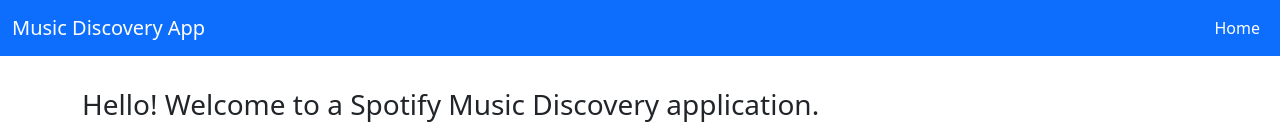
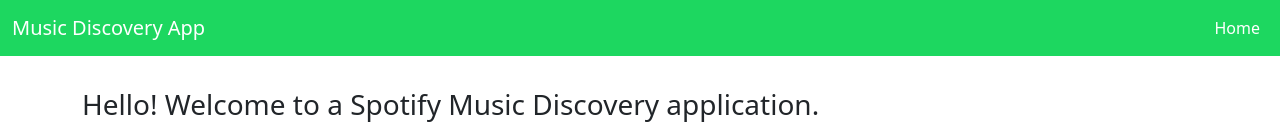
Before and after one commit to stsikata/music-recs, a Flask app: page / in a window 1280 px wide. Shown: the top 131 px of the page. Run offline with Flask 2, Linux system fonts and the light colour scheme.

Commit message:
Green Nav Bar

```diff
--- a/web_app/templates/bootstrap_layout.html
+++ b/web_app/templates/bootstrap_layout.html
@@ -40,7 +40,7 @@
       ('/', 'home', 'Home'),
     ] -%}
     {% set active_page = active_page|default('home') -%}
-    <nav class="navbar navbar-expand-lg navbar-dark bg-primary">
+    <nav class="navbar navbar-expand-lg navbar navbar-dark" style="background-color: #1dd760;">
         <div class="container-fluid">
             <a class="navbar-brand" href="/">Music Discovery App</a>
 
--- a/web_app/templates/confirm_page.html
+++ b/web_app/templates/confirm_page.html
@@ -4,9 +4,10 @@
 {% block content %}
 
 
-<h2>Please Confirm Artist from the List Below{{ results["search_term"] }}</h2>
+<h2>Confirm Artist from List{{ results["search_term"] }}</h2>
 <form action="/artist/confirm" method="POST">
 
+    <label for="fname">Please enter your artist's name exactly as it appears below:</label><br>
     <p> </p>
     <input type="text" id="fname" name="matching_artists"><br>
     <p> </p>
```
